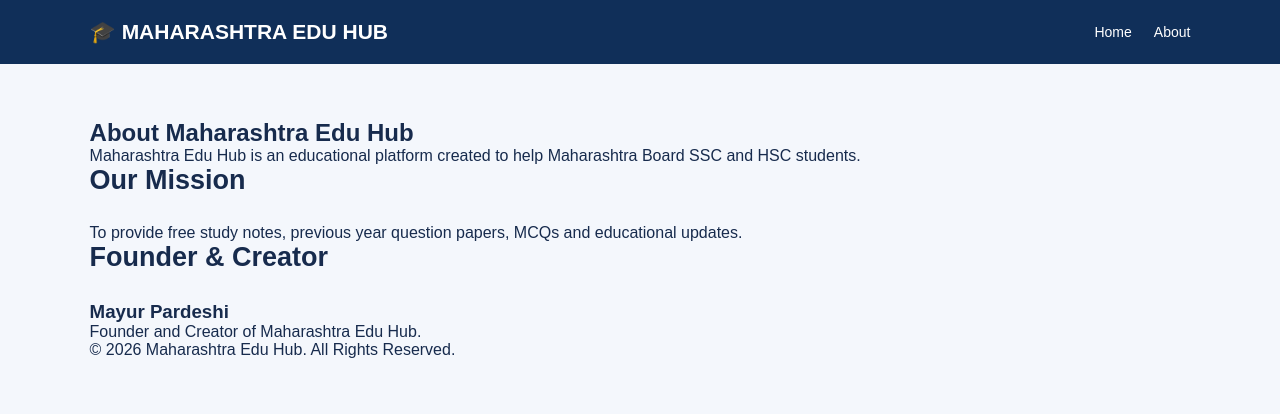
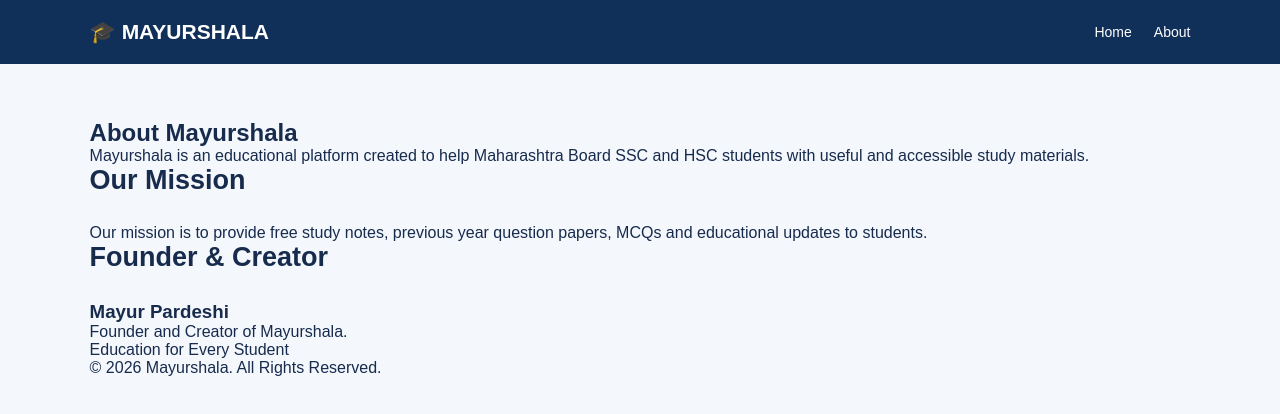
Before and after one commit to mayurpardeshi88991-ux/Maharashtra-Edu-Hub, a plain HTML site: page pages/about.html in a window 1280 px wide. Drawn offline with Linux system fonts and the light colour scheme.

Commit message:
Update about.html

```diff
--- a/pages/about.html
+++ b/pages/about.html
@@ -1,17 +1,19 @@
+
 
 <!DOCTYPE html>
 <html lang="en-IN">
 <head>
     <meta charset="UTF-8">
     <meta name="viewport" content="width=device-width, initial-scale=1.0">
-    <title>About Us | Maharashtra Edu Hub</title>
+    <title>About Us | Mayurshala</title>
+    <meta name="description" content="Learn about Mayurshala, an educational platform helping Maharashtra Board SSC and HSC students with free study materials.">
     <meta name="author" content="Mayur Pardeshi">
     <link rel="stylesheet" href="../css/style.css">
 </head>
 <body>
 
 <header class="header">
-    <div class="logo">🎓 MAHARASHTRA EDU HUB</div>
+    <div class="logo">🎓 MAYURSHALA</div>
     <nav>
         <a href="../index.html">Home</a>
         <a href="about.html">About</a>
@@ -19,24 +21,27 @@
 </header>
 
 <section class="container">
-    <h1>About Maharashtra Edu Hub</h1>
+    <h1>About Mayurshala</h1>
 
     <p>
-        Maharashtra Edu Hub is an educational platform
-        created to help Maharashtra Board SSC and HSC students.
+        Mayurshala is an educational platform created
+        to help Maharashtra Board SSC and HSC students
+        with useful and accessible study materials.
     </p>
 
     <h2>Our Mission</h2>
     <p>
-        To provide free study notes, previous year question
-        papers, MCQs and educational updates.
+        Our mission is to provide free study notes,
+        previous year question papers, MCQs and
+        educational updates to students.
     </p>
 
     <h2>Founder & Creator</h2>
     <h3>Mayur Pardeshi</h3>
-    <p>Founder and Creator of Maharashtra Edu Hub.</p>
+    <p>Founder and Creator of Mayurshala.</p>
 
-    <p>© 2026 Maharashtra Edu Hub. All Rights Reserved.</p>
+    <p>Education for Every Student</p>
+    <p>© 2026 Mayurshala. All Rights Reserved.</p>
 </section>
 
 </body>
```
